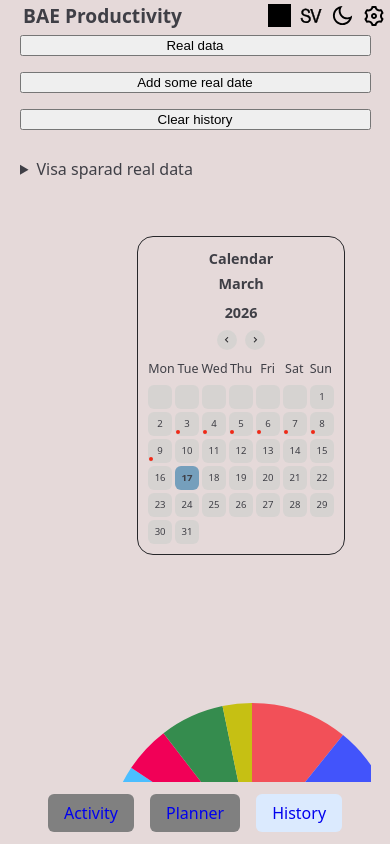
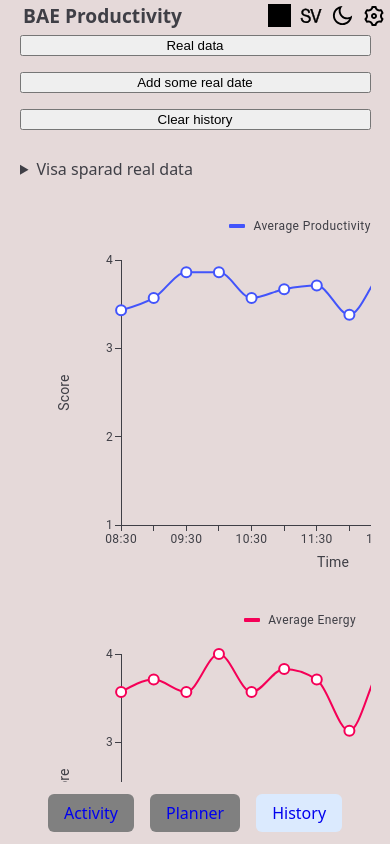
Before and after one commit to ollewarne/linkoping-pps, a React (Vite) app: page /history in a window 390 px wide. Built offline with nearby package versions, Linux system fonts and the light colour scheme; grey boxes are pictures that could not be loaded.

Commit message:
fixed css for statisticspage, for smaller screens, tablets, phones

```diff
--- a/src/pages/StatisticsPage.css
+++ b/src/pages/StatisticsPage.css
@@ -1,3 +1,4 @@
+
 .statistics-wrapper {
     display: grid;
     grid-template-columns: 2fr 2fr;
@@ -22,18 +23,31 @@
 
 @media (max-width: 1024px) {
     .statistics-wrapper{
+        grid-template-columns: 1fr;
         gap: 1.5rem;
         padding: 2rem;
     }
+
+    .statistics-wrapper > .CalendarApp,
+    .statistics-wrapper > .TimeSpentChart {
+        margin-right: 0;
+    }
+
+    .statistics-wrapper > :nth-child(2) { order: 1; }
+    .statistics-wrapper > :nth-child(4) { order: 2; }
+    .statistics-wrapper > .TimeSpentChart { order: 3; }
+    .statistics-wrapper > .CalendarApp { order: 4; }
 }
-@media (max-width: 768) {
+
+@media (max-width: 768px) {
     .statistics-wrapper{
-        grid-template-columns: 1fr 1fr;
+        grid-template-columns: 1fr;
         gap: 1rem;
         padding: 1.5rem;
     }
 }
-@media (max-width: 480) {
+
+@media (max-width: 480px) {
     .statistics-wrapper{
         grid-template-columns: 1fr;
         gap: 1rem;
```
